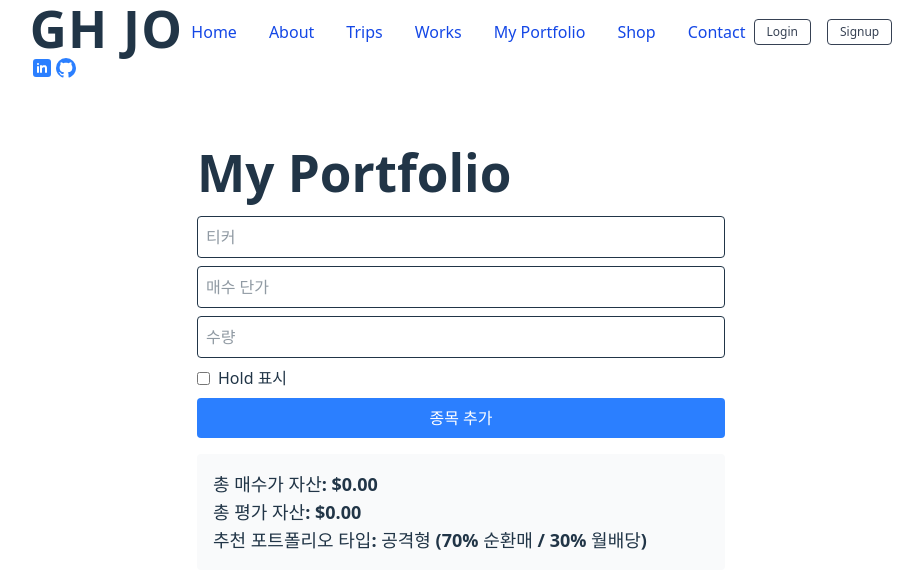
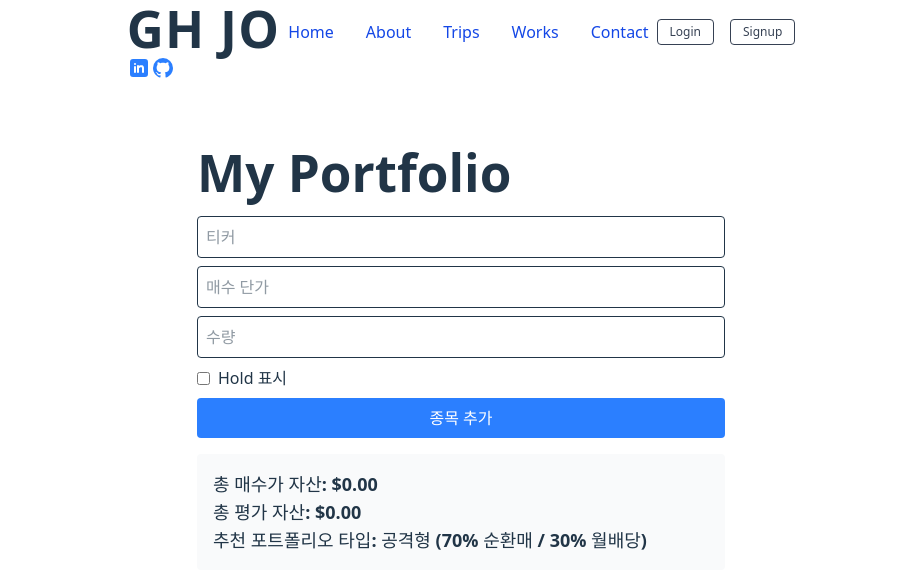
Before and after one commit to tyeyty/react-app, a React (Vite) app: page /portfolio in a window 1280 px wide. Shown: the top 588 px of the page, without its empty margins (179-1102 px from the left). Built offline with nearby package versions, Linux system fonts and the light colour scheme.

Commit message:
login menu modify

```diff
--- a/src/components/Header.tsx
+++ b/src/components/Header.tsx
@@ -65,12 +65,12 @@ export default function Header() {
               <a href="/board" className="text-blue-700 ml-2 hover:text-blue-900">
                 Works
               </a>
-              <a href="/portfolio" className="text-blue-700 ml-2 hover:text-blue-900">
+              {user && <a href="/portfolio" className="text-blue-700 ml-2 hover:text-blue-900">
                 My Portfolio
-              </a>
-              <a href="/shop" className="text-blue-700 ml-2 hover:text-blue-900">
+              </a>}
+              {user &&<a href="/shop" className="text-blue-700 ml-2 hover:text-blue-900">
                 Shop
-              </a>
+              </a>}
               <a href="/contact" className="text-blue-700 ml-2 hover:text-blue-900">
                 Contact
               </a>
--- a/src/pages/Signup.tsx
+++ b/src/pages/Signup.tsx
@@ -81,7 +81,7 @@ export default function Signup() {
 
         <button
           type="submit"
-          className="w-full bg-blue-500 text-blue-600 p-3 rounded hover:bg-blue-600"
+          className="w-full bg-blue-500 text-white p-3 rounded hover:bg-blue-600"
         >
           SIGN UP
         </button>
```
